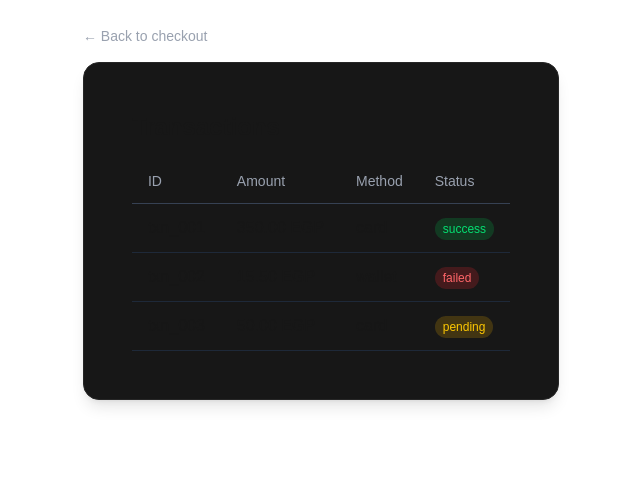
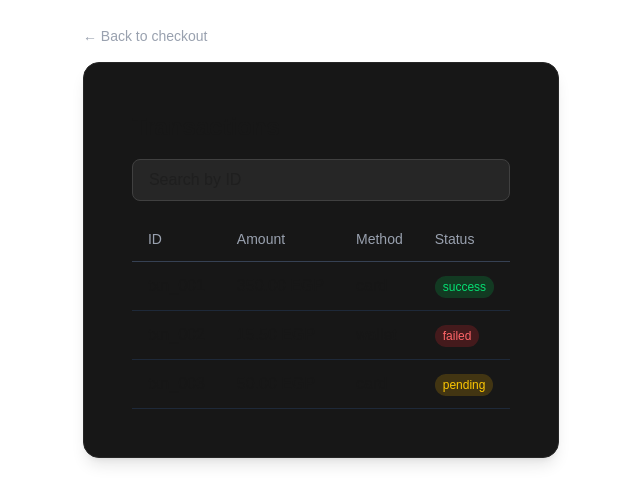
Before and after one commit to ahmedosama0038/payflow, a Next.js app: page /dashboard in a window 1280 px wide. Shown: the top 504 px of the page, without its empty margins (319-959 px from the left). Built offline with nearby package versions, Linux system fonts and the light colour scheme.

Commit message:
feat: add search filter and empty state to transactions table

```diff
--- a/src/app/components/TransactionsTable.tsx
+++ b/src/app/components/TransactionsTable.tsx
@@ -3,6 +3,7 @@ import { useQuery } from "@tanstack/react-query";
 import { getTransactions } from "../lib/api";
 import { formatAmount } from "../lib/format";
 import type { TransactionStatus } from "../types/payment";
+import { useState } from "react";
 
 const statusStyles: Record<TransactionStatus, string> = {
   success: "bg-green-500/20 text-green-400",
@@ -11,6 +12,7 @@ const statusStyles: Record<TransactionStatus, string> = {
   refunded: "bg-gray-500/20 text-gray-400",
 };
 export default function TransactionsTable() {
+  const [search, setSearch] = useState("");
   const { data, isPending, isError } = useQuery({
     queryKey: ["transactions"],
     queryFn: getTransactions,
@@ -18,27 +20,50 @@ export default function TransactionsTable() {
 
   if (isPending) return <p>Loading...</p>;
   if (isError) return <p>Something went wrong</p>;
+  const filtered = data.filter((t) =>
+    t.id.toLowerCase().includes(search.toLowerCase()),
+  );
 
   return (
     <div className="max-w-3xl mx-auto p-6">
       <h1 className="text-2xl font-bold mb-4">Transactions</h1>
-    <table className="w-full text-left border-collapse">
+      <input
+        value={search}
+        onChange={(e) => setSearch(e.target.value)}
+        placeholder="Search by ID"
+        className="mb-4 w-full rounded-lg border border-neutral-700 bg-neutral-800 px-4 py-2 focus:border-blue-500 focus:outline-none"
+      />
+      {filtered.length === 0 ? (
+  <p className="py-6 text-center text-gray-400">No transactions found</p>
+) : (
+  <table className="w-full">
+    {/* الـ thead والـ tbody زي ما هم */}
      <thead>
           <tr className="border-b border-gray-700 text-gray-400">
-        <th className="px-4 py-3 text-left text-sm font-medium text-gray-400">ID</th>
-          <th className="px-4 py-3 text-left text-sm font-medium text-gray-400">Amount</th>
-          <th className="px-4 py-3 text-left text-sm font-medium text-gray-400">Method</th>
-          <th className="px-4 py-3 text-left text-sm font-medium text-gray-400">Status</th>
+            <th className="px-4 py-3 text-left text-sm font-medium text-gray-400">
+              ID
+            </th>
+            <th className="px-4 py-3 text-left text-sm font-medium text-gray-400">
+              Amount
+            </th>
+            <th className="px-4 py-3 text-left text-sm font-medium text-gray-400">
+              Method
+            </th>
+            <th className="px-4 py-3 text-left text-sm font-medium text-gray-400">
+              Status
+            </th>
           </tr>
         </thead>
         <tbody>
-        {data.map((t) => (
+          {filtered.map((t) => (
             <tr key={t.id} className="border-b border-gray-800">
               <td className="px-4 py-3">{t.id}</td>
               <td className="px-4 py-3">{formatAmount(t.amount)}</td>
               <td className="px-4 py-3">{t.method}</td>
               <td className="px-4 py-3">
-              <span className={`px-2 py-1 rounded-full text-xs font-medium ${statusStyles[t.status]}`}>
+                <span
+                  className={`px-2 py-1 rounded-full text-xs font-medium ${statusStyles[t.status]}`}
+                >
                   {t.status}
                 </span>
               </td>
@@ -46,6 +71,7 @@ export default function TransactionsTable() {
           ))}
         </tbody>
   </table>
+)}
     </div>
   );
 }
```
Lines whose indentation alone changed are shown as unchanged.
